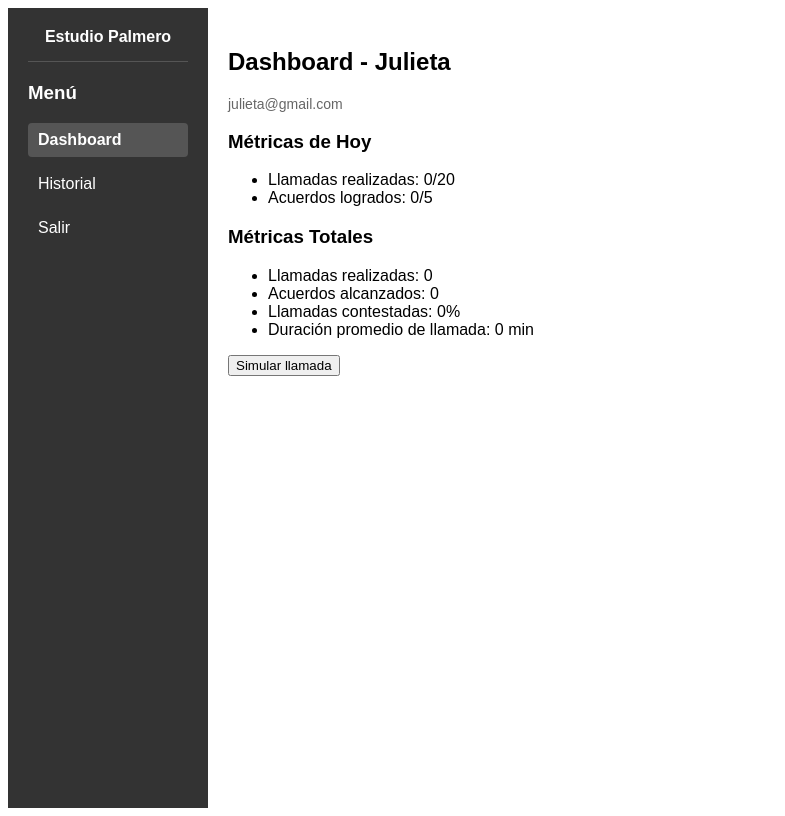
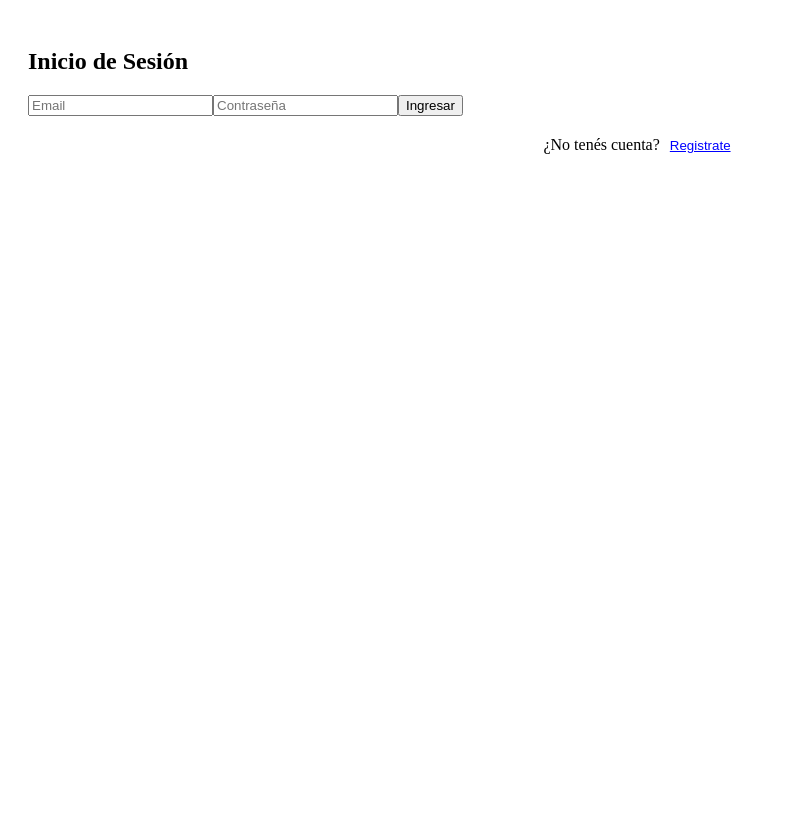
Before and after one commit to angiedejauregui/tp-semianrio, a React (Vite) app: page / in a window 1280 px wide. Shown: the whole page, without its empty margins (0-785 px from the left). Built offline with nearby package versions, Linux system fonts and the light colour scheme.

Commit message:
Cambios realizados

```diff
--- a/package.json
+++ b/package.json
@@ -10,7 +10,11 @@
     "preview": "vite preview"
   },
   "dependencies": {
+    "axios": "^1.12.2",
     "chart.js": "^4.5.0",
+    "cors": "^2.8.5",
+    "express": "^5.1.0",
+    "mongoose": "^8.18.3",
     "react": "^19.1.1",
     "react-chartjs-2": "^5.3.0",
     "react-dom": "^19.1.1"
--- a/src/App.jsx
+++ b/src/App.jsx
@@ -1,74 +1,41 @@
-import React, { useState } from "react";
+import { useState } from "react";
 import Dashboard from "./components/Dashboard";
 import Historial from "./components/Historial";
+import InicioSesion from "./components/InicioSesion";
+import Registro from "./components/Registro";
 
 function App() {
   const [currentView, setCurrentView] = useState("dashboard");
+  const [authMode, setAuthMode] = useState("login"); // "login" o "register"
+  const [isLoggedIn, setIsLoggedIn] = useState(false);
+
+  const handleLogin = () => setIsLoggedIn(true);
+  const handleRegister = () => setAuthMode("login"); // después de registrarse, ir a login
+
+  if (!isLoggedIn) {
+    if (authMode === "register") {
+      return <Registro onRegister={handleRegister} />;
+    }
+    // Pantalla inicial: solo login, con link a registro
+    return <InicioSesion onLogin={handleLogin} onGoToRegister={() => setAuthMode("register")} />;
+  }
 
   return (
     <div style={{ display: "flex", height: "100vh", fontFamily: "Arial, sans-serif" }}>
       {/* Sidebar */}
-      <div
-        style={{
-          width: "200px",
-          background: "#333",
-          color: "#fff",
-          padding: "20px",
-          boxSizing: "border-box",
-        }}
-      >
-        <div style={{
-          textAlign: "center",
-          marginBottom: "20px",
-          paddingBottom: "15px",
-          borderBottom: "1px solid #555"
-        }}>
-          <h2 style={{
-            margin: "0",
-            fontSize: "16px",
-            fontWeight: "bold"
-          }}>
-            Estudio Palmero
-          </h2>
-        </div>
-
+      <div style={{ width: "200px", background: "#333", color: "#fff", padding: "20px" }}>
+        <h2 style={{ textAlign: "center" }}>Estudio Palmero</h2>
         <h3>Menú</h3>
-        <div
-          style={{
-            margin: "10px 0",
-            cursor: "pointer",
-            padding: "8px 10px",
-            backgroundColor: currentView === "dashboard" ? "#555" : "transparent",
-            borderRadius: "4px",
-            fontWeight: currentView === "dashboard" ? "bold" : "normal"
-          }}
-          onClick={() => setCurrentView("dashboard")}
-        >
-          Dashboard
-        </div>
-        <div
-          style={{
-            margin: "10px 0",
-            cursor: "pointer",
-            padding: "8px 10px",
-            backgroundColor: currentView === "historial" ? "#555" : "transparent",
-            borderRadius: "4px",
-            fontWeight: currentView === "historial" ? "bold" : "normal"
-          }}
-          onClick={() => setCurrentView("historial")}
-        >
-          Historial
-        </div>
-        <div
-          style={{ margin: "10px 0", cursor: "pointer", padding: "8px 10px" }}
-          onClick={() => alert("Salir")}
-        >
-          Salir
-        </div>
+        <div onClick={() => setCurrentView("dashboard")}>Dashboard</div>
+        <div onClick={() => setCurrentView("historial")}>Historial</div>
+        <div onClick={() => {
+          localStorage.removeItem("userData");
+          setIsLoggedIn(false);
+          setAuthMode("select");
+        }}>Salir</div>
       </div>
 
-
-      <div style={{ flex: 1, padding: "20px", overflowY: "auto" }}>
+      <div style={{ flex: 1, padding: "20px" }}>
         {currentView === "dashboard" && <Dashboard />}
         {currentView === "historial" && <Historial />}
       </div>
@@ -76,4 +43,11 @@ function App() {
   );
 }
 
+const btn = {
+  margin: "10px",
+  padding: "10px 20px",
+  fontSize: "16px",
+  cursor: "pointer"
+};
+
 export default App;
--- a/src/components/Dashboard.jsx
+++ b/src/components/Dashboard.jsx
@@ -1,5 +1,5 @@
-import React, { useState } from "react";
-import { getCurrentUserData, updateUserData, currentUser } from "../data/userData";
+import { useState } from "react";
+import { currentUser, getCurrentUserData, updateUserData } from "../data/userData";
 
 const Dashboard = () => {
   const userInfo = getCurrentUserData();
--- a/src/components/Historial.jsx
+++ b/src/components/Historial.jsx
@@ -1,4 +1,3 @@
-import React from "react";
 import { getCurrentUserData } from "../data/userData";
 
 const Historial = () => {
```
Also changed, not shown: 1 other file (tests, documents, lock files or other folders).
